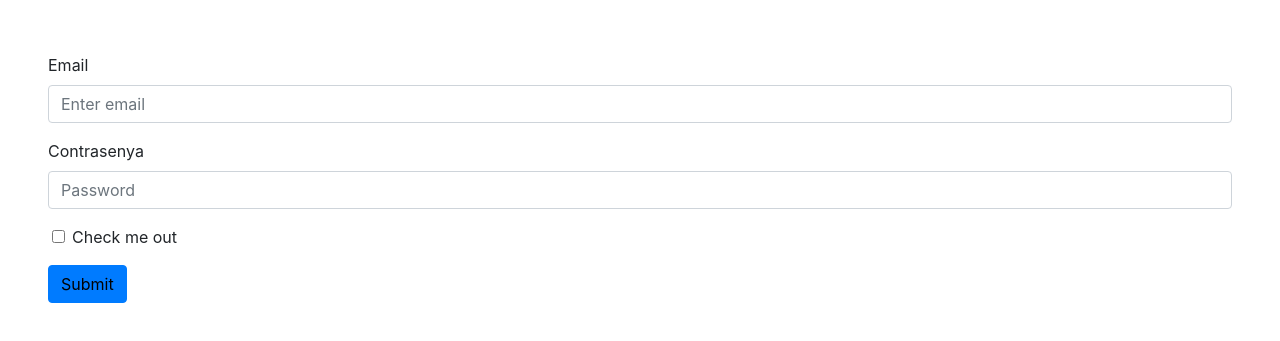
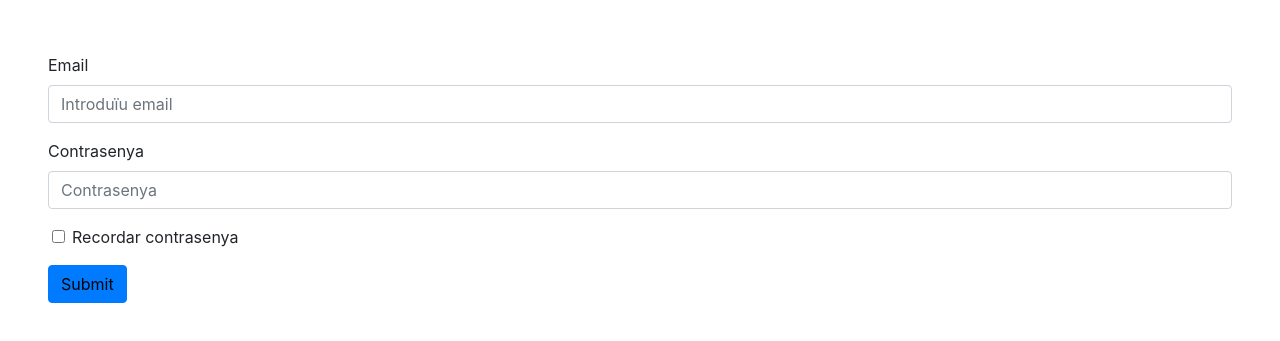
Before and after one commit to Mellynas/REACT-SPRINT2-NIVELL1, a plain HTML site: page login.html in a window 1280 px wide. Shown: the part 89-430 px from the top of the page. Drawn offline with nearby package versions, Linux system fonts and the light colour scheme.

Commit message:
Millores login.

```diff
--- a/login.html
+++ b/login.html
@@ -23,15 +23,15 @@
     <div class="form-group mx-5 pt-5">
       <label for="exampleInputEmail1">Email</label>
       <input type="email" class="form-control" id="exampleInputEmail1" aria-describedby="emailHelp"
-        placeholder="Enter email">
+        placeholder="Introduïu email">
     </div>
     <div class="form-group mx-5">
       <label for="exampleInputPassword1">Contrasenya</label>
-      <input type="password" class="form-control" id="exampleInputPassword1" placeholder="Password">
+      <input type="password" class="form-control" id="exampleInputPassword1" placeholder="Contrasenya">
     </div>
     <div class="form-group mx-5 pl-4">
       <input type="checkbox" class="form-check-input" id="exampleCheck1">
-      <label class="form-check-label" for="exampleCheck1">Check me out</label>
+      <label class="form-check-label" for="exampleCheck1">Recordar contrasenya</label>
     </div>
     <button type="submit" class="btn btn-primary mx-5"><a class="login" href="index.html">Submit</a></button>
   </form>
```
